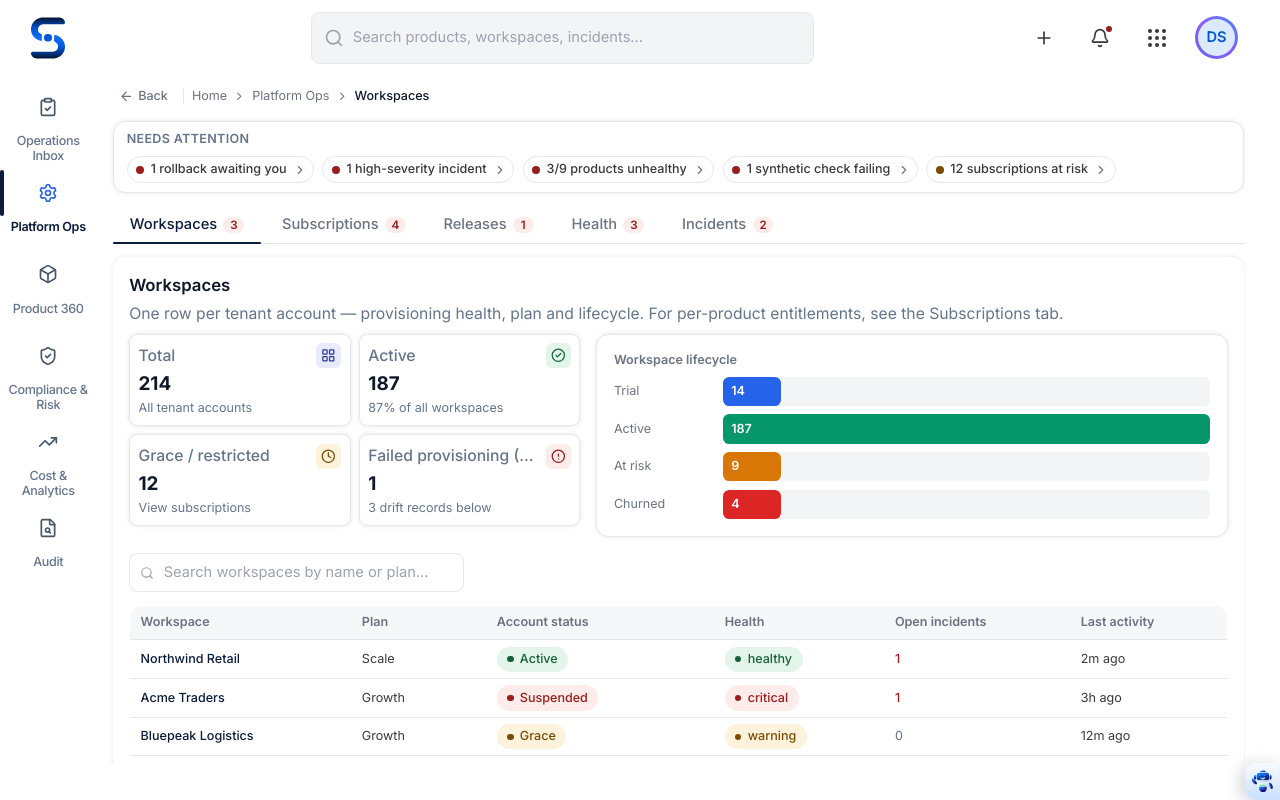
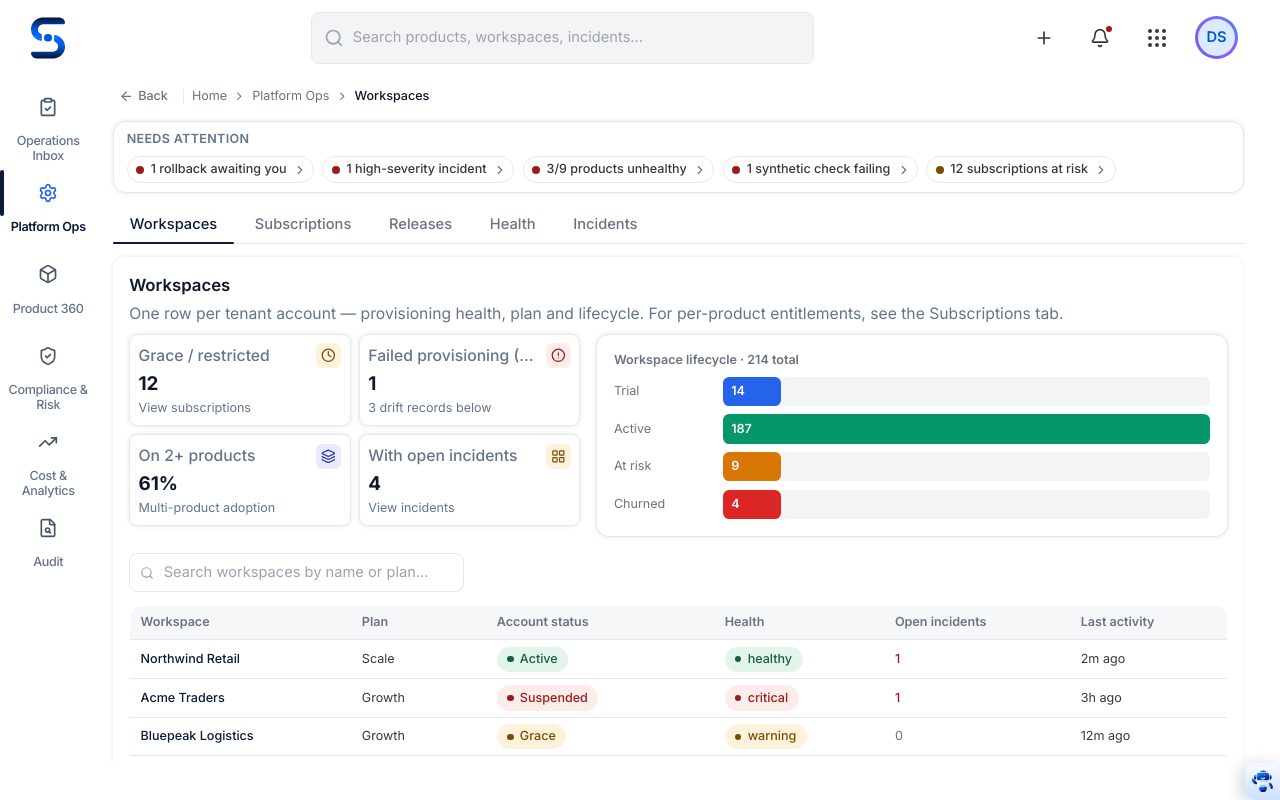
Before and after one commit to RahulRajChaudhary/Setu-v2, a Next.js app: page /founder/operations in a window 1280 px wide. Built offline with nearby package versions, Linux system fonts and the light colour scheme.

Commit message:
refactor: remove duplicated figures across Platform Ops tabs (badges, KPI tiles vs charts)
Co-Authored-By: Claude Sonnet 5.5 <noreply@anthropic.com>
Claude-Session: https://claude.ai/code/session_01SBj2XJidmjCKejGL4CsFKw

```diff
--- a/app/founder/operations/OperationsContent.tsx
+++ b/app/founder/operations/OperationsContent.tsx
@@ -41,39 +41,29 @@ import {
   incidentsLinkedToReleasesPct,
 } from "@/lib/mock-data/operations";
 
+// Fixed "today" for the mock layer so renewal windows are stable across reloads.
+const MOCK_TODAY = "2026-10-01";
+
 const SEVERITY_RANK: Record<HealthStatus, number> = { critical: 0, warning: 1, healthy: 2 };
 const bySeverity = <T extends { status: HealthStatus }>(rows: T[]) =>
   [...rows].sort((a, b) => SEVERITY_RANK[a.status] - SEVERITY_RANK[b.status]);
 
 // Everything below is derived from the same mock rows the tabs render, so the
-// header strip and tab badges can never disagree with the tables.
+// header strip can never disagree with the tables.
 const openIncidents = incidentRows.filter((i) => i.status !== "Resolved");
 const highOpenIncidents = openIncidents.filter((i) => i.severity === "high");
 const rollbackDecisions = releaseRows.filter((r) => r.approvalRef !== null);
 const unhealthyProducts = productHealthGrid.filter((p) => p.status !== "healthy");
 const failingChecks = syntheticChecks.filter((c) => c.status === "fail");
+const workspacesWithOpenIncidents = new Set(openIncidents.flatMap((i) => i.affectedWorkspaceIds)).size;
 const subscriptionsAtRisk = subscriptionKpis.grace + subscriptionKpis.restricted;
 
 const TABS: Tab[] = [
-  {
-    id: "workspaces",
-    label: "Workspaces",
-    badge: {
-      count: provisioningDriftRows.length,
-      tone: provisioningDriftRows.some((d) => d.severity === "critical") ? "critical" : "warning",
-    },
-  },
-  { id: "subscriptions", label: "Subscriptions", badge: { count: subscriptionKpis.restricted, tone: "critical" } },
-  { id: "releases", label: "Releases", badge: { count: rollbackDecisions.length, tone: "critical" } },
-  {
-    id: "health",
-    label: "Health",
-    badge: {
-      count: unhealthyProducts.length,
-      tone: unhealthyProducts.some((p) => p.status === "critical") ? "critical" : "warning",
-    },
-  },
-  { id: "incidents", label: "Incidents", badge: { count: openIncidents.length, tone: highOpenIncidents.length > 0 ? "critical" : "warning" } },
+  { id: "workspaces", label: "Workspaces" },
+  { id: "subscriptions", label: "Subscriptions" },
+  { id: "releases", label: "Releases" },
+  { id: "health", label: "Health" },
+  { id: "incidents", label: "Incidents" },
 ];
 
 type AttentionItem = { key: string; tone: StatusLevel; text: string; href: string };
@@ -255,8 +245,6 @@ function WorkspacesTab() {
       <Card title="Workspaces" description="One row per tenant account — provisioning health, plan and lifecycle. For per-product entitlements, see the Subscriptions tab.">
         <div className="grid grid-cols-1 gap-[var(--space-md)] screen-lg:grid-cols-[minmax(0,5fr)_minmax(0,7fr)]">
         <div className="grid grid-cols-2 content-start gap-[var(--space-sm)]">
-          <StatTile label="Total" value={workspaceKpis.total} tone="info" icon={<LayoutGrid size={16} />} note="All tenant accounts" />
-          <StatTile label="Active" value={workspaceKpis.active} tone="healthy" icon={<CheckCircle2 size={16} />} note={`${Math.round((workspaceKpis.active / workspaceKpis.total) * 100)}% of all workspaces`} />
           <StatTile label="Grace / restricted" value={workspaceKpis.graceOrRestricted} tone="warning" icon={<Clock size={16} />} note="View subscriptions" href="/founder/operations?tab=subscriptions" />
           <StatTile
             label="Failed provisioning (24h)"
@@ -265,9 +253,18 @@ function WorkspacesTab() {
             icon={<AlertCircle size={16} />}
             note={`${provisioningDriftRows.length} drift records below`}
           />
+          <StatTile label="On 2+ products" value={`${workspaceKpis.multiProductAdoptionPct}%`} tone="info" icon={<Layers size={16} />} note="Multi-product adoption" />
+          <StatTile
+            label="With open incidents"
+            value={workspacesWithOpenIncidents}
+            tone={workspacesWithOpenIncidents > 0 ? "warning" : "healthy"}
+            icon={<LayoutGrid size={16} />}
+            note="View incidents"
+            href="/founder/operations?tab=incidents"
+          />
         </div>
         <div className="rounded-xl border border-[var(--divider)] bg-[var(--surface)] p-4" style={{ boxShadow: "var(--card-shadow)" }}>
-          <p className="mb-2 text-xs font-semibold text-[var(--role-text)]">Workspace lifecycle</p>
+          <p className="mb-2 text-xs font-semibold text-[var(--role-text)]">Workspace lifecycle &middot; {workspaceKpis.total} total</p>
           <Funnel stages={workspaceFunnel} />
         </div>
         </div>
@@ -312,6 +309,10 @@ function SubscriptionsTab() {
     );
   }, [search, productFilteredRows]);
 
+  const renewingSoon = subscriptionRows.filter((r) => {
+    const days = (new Date(r.renewalDate).getTime() - new Date(MOCK_TODAY).getTime()) / 86_400_000;
+    return days >= 0 && days <= 30;
+  });
   const paidPlans = subscriptionKpis.planMix.filter((p) => p.plan !== "Trial");
   const paidPlanTotal = paidPlans.reduce((sum, p) => sum + p.count, 0);
   const paidPlanNote = paidPlans.map((p) => `${p.plan} ${p.count}`).join(" · ");
@@ -379,10 +380,14 @@ function SubscriptionsTab() {
     >
       <div className="grid grid-cols-1 gap-[var(--space-md)] screen-lg:grid-cols-[minmax(0,5fr)_minmax(0,7fr)]">
       <div className="grid grid-cols-2 content-start gap-[var(--space-sm)]">
-        <StatTile label="Active" value={subscriptionKpis.active} tone="healthy" icon={<CheckCircle2 size={16} />} note="In good standing" />
-        <StatTile label="Grace" value={subscriptionKpis.grace} tone="warning" icon={<Clock size={16} />} note="Renewal at risk" />
-        <StatTile label="Restricted" value={subscriptionKpis.restricted} tone="critical" icon={<AlertCircle size={16} />} note="Access limited" />
         <StatTile label="Paid plans" value={paidPlanTotal} tone="info" icon={<Layers size={16} />} note={paidPlanNote} />
+        <StatTile
+          label="Renewing in 30 days"
+          value={renewingSoon.length}
+          tone={renewingSoon.length > 0 ? "warning" : "healthy"}
+          icon={<Clock size={16} />}
+          note={renewingSoon.map((r) => r.workspace).join(", ") || "None due"}
+        />
       </div>
       <div className="rounded-xl border border-[var(--divider)] bg-[var(--surface)] p-4" style={{ boxShadow: "var(--card-shadow)" }}>
         <p className="mb-2 text-xs font-semibold text-[var(--role-text)]">Subscription status mix</p>
```
